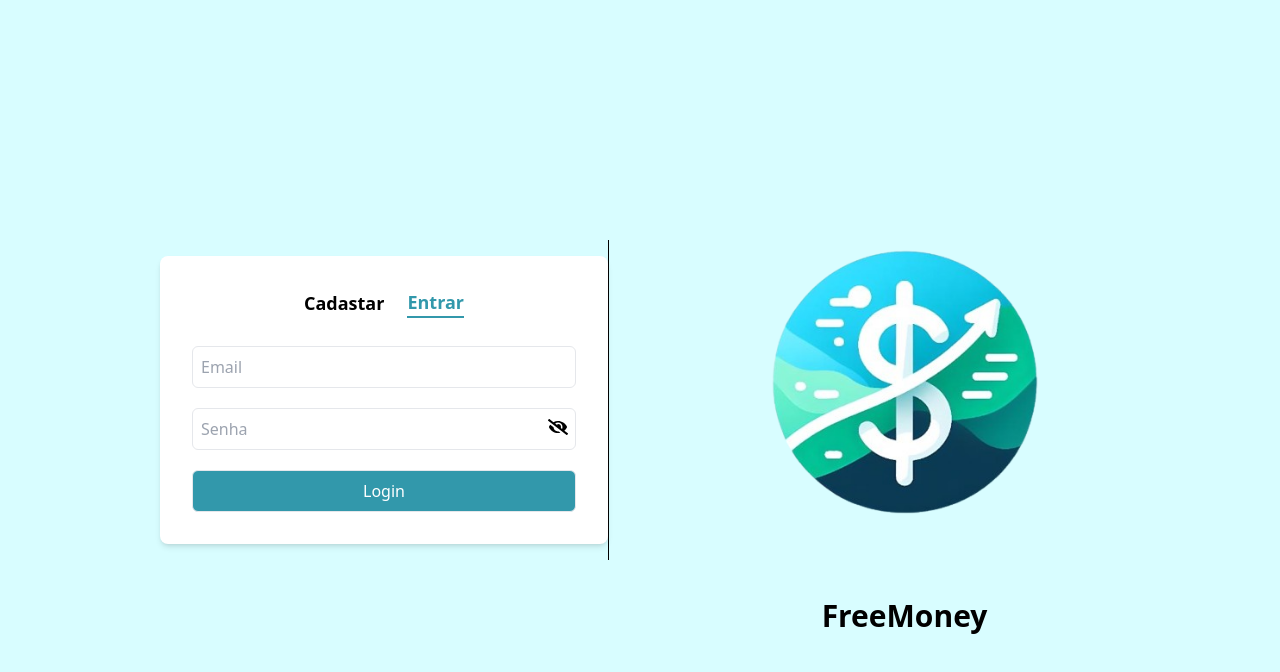
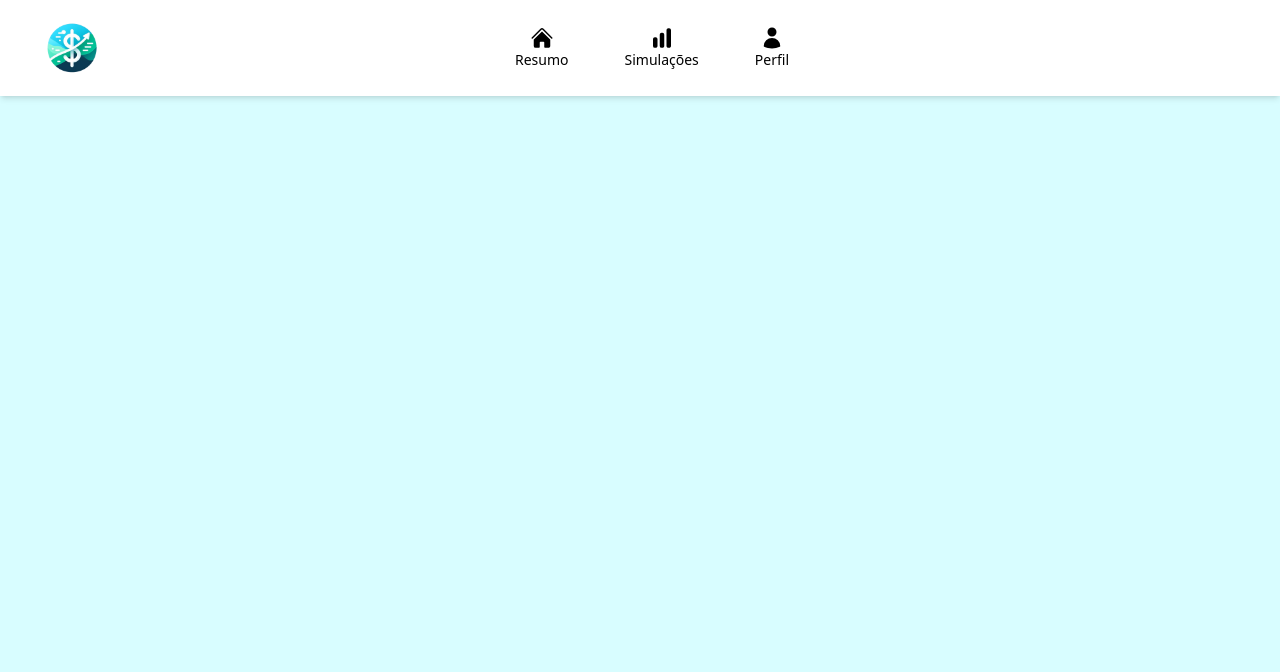
Before and after one commit to guiopen/FreeMoney, a React (Create React App) app in the folder frontend/: page / in a window 1280 px wide. Shown: the top 672 px of the page. Built offline with nearby package versions, Linux system fonts and the light colour scheme.

Commit message:
Corrigindo maneira em que a Navbar funciona, para que a página não recarregue quando alteramos a página

```diff
--- a/frontend/src/App.js
+++ b/frontend/src/App.js
@@ -7,7 +7,8 @@ import Simulations from './pages/Simulations/Simulations.js';
 
 
 const AppContent = () => {
-  const { isLoggedIn } = useAuth();
+  /*const { isLoggedIn } = useAuth();*/
+  const isLoggedIn = true;
   return isLoggedIn ? <Navbar /> : <AuthPage />;
 };
 
@@ -15,13 +16,13 @@ function App() {
   return (
     <div className="App bg-background-blue h-screen">
       <AuthProvider>
-        <AppContent />
-      </AuthProvider>
       <Router>
+      <AppContent />
         <Routes>
           <Route path="/simulacoes" element={<Simulations />} />
         </Routes>
       </Router>
+      </AuthProvider>
     </div>
   );
 }
--- a/frontend/src/components/Navbar/Navbar.js
+++ b/frontend/src/components/Navbar/Navbar.js
@@ -1,5 +1,6 @@
 import { Disclosure } from '@headlessui/react';
 import { Bars3Icon, XMarkIcon, HomeIcon, ChartBarIcon, UserIcon } from '@heroicons/react/24/solid';
+import { Link } from 'react-router-dom';
 import logo from '../../assets/images/FreeMoney-logo.png';
 
 const navigation = [
@@ -35,9 +36,9 @@ export default function Navbar() {
                 <div className="hidden sm:ml-6 sm:block">
                   <div className="flex space-x-8">
                     {navigation.map((item) => (
-                      <a
+                      <Link
                         key={item.name}
-                        href={item.href}
+                        to={item.href}
                         className={classNames(
                           'text-black hover:text-project-blue flex flex-col items-center rounded-md px-3 py-2 text-sm font-medium'
                         )}
@@ -45,7 +46,7 @@ export default function Navbar() {
                       >
                         <item.icon className="h-6 w-6" aria-hidden="true" />
                         <span>{item.name}</span>
-                      </a>
+                      </Link>
                     ))}
                   </div>
                 </div>
@@ -58,8 +59,8 @@ export default function Navbar() {
               {navigation.map((item) => (
                 <Disclosure.Button
                   key={item.name}
-                  as="a"
-                  href={item.href}
+                  as={Link}
+                  to={item.href}
                   className={classNames(
                     'block rounded-md px-3 py-2 text-base font-medium text-black hover:text-project-blue focus:text-project-blue'
                   )}
```
